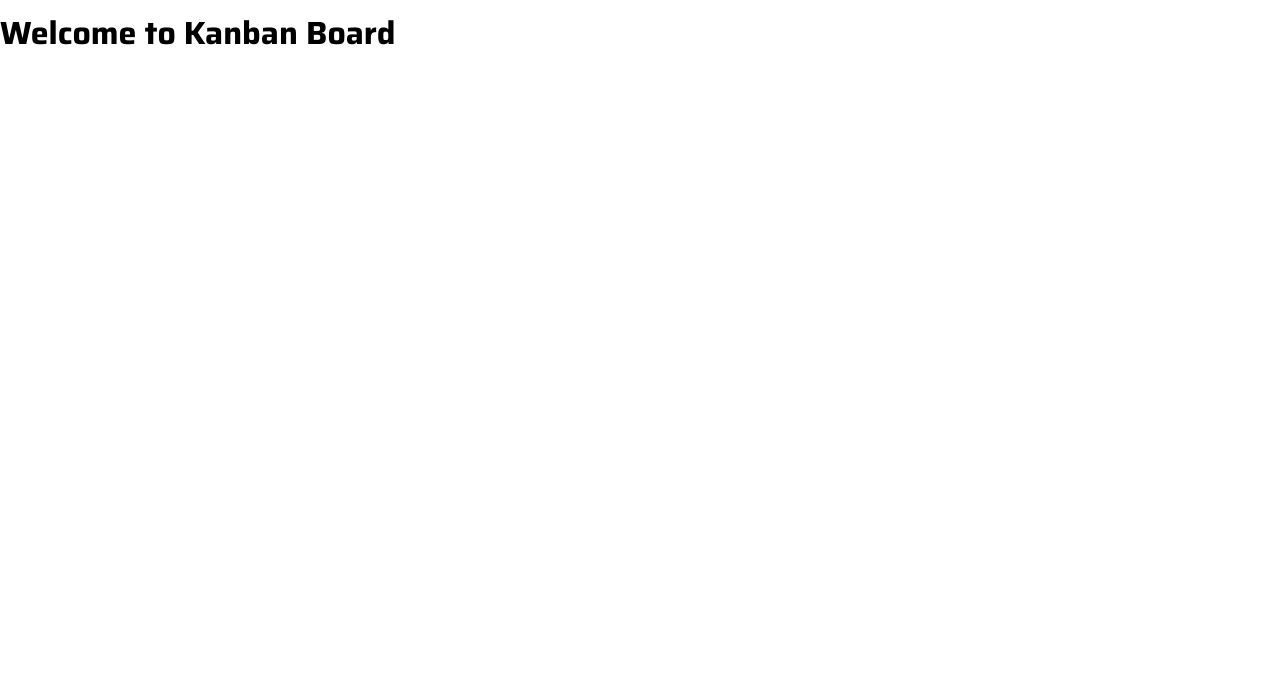
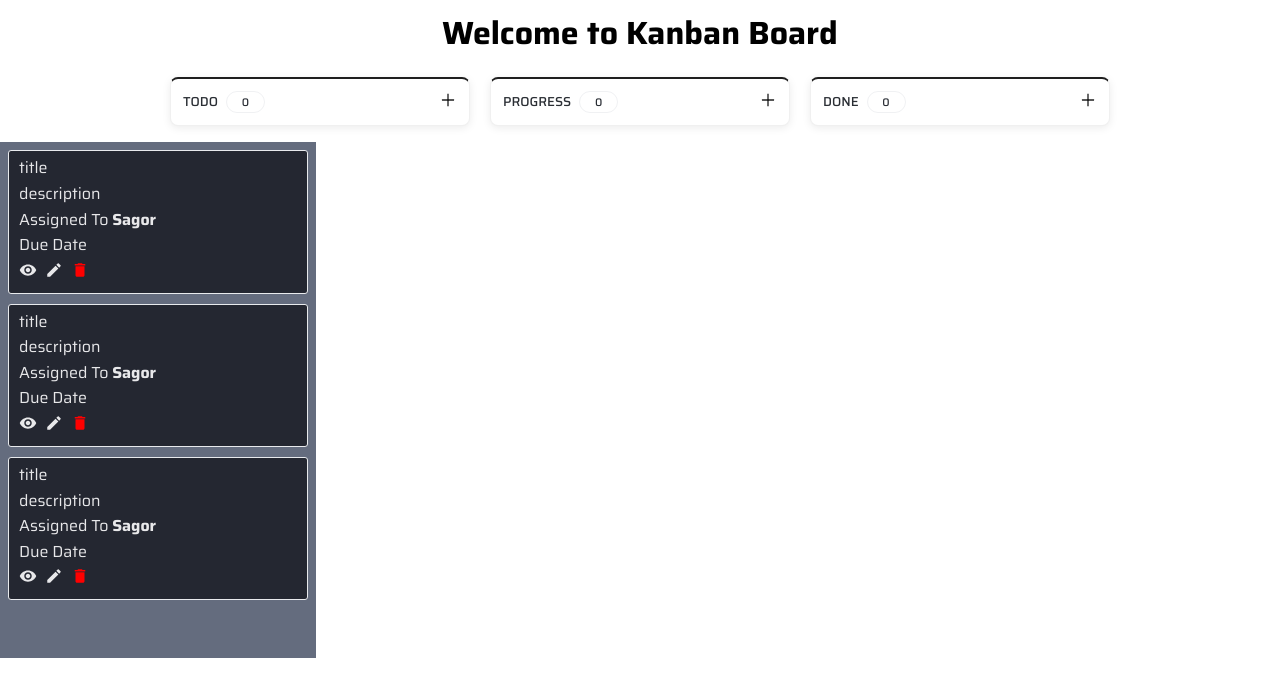
Before and after one commit to sagorpaul142/kanban_board, a React (Vite) app: page / in a window 1280 px wide. Shown: the top 696 px of the page. Built offline with nearby package versions, Linux system fonts and the light colour scheme.

Commit message:
ui design complete

```diff
--- a/src/App.jsx
+++ b/src/App.jsx
@@ -1,8 +1,11 @@
+import KanbanBoard from "./components/KanbanBoard/KanbanBoard.jsx";
+
 function App() {
 
     return (
         <div>
-            <h1>Welcome to Kanban Board</h1>
+            <h1 className={'text-center'}>Welcome to Kanban Board</h1>
+            <KanbanBoard/>
         </div>
     )
 }
--- /dev/null
+++ b/src/components/Header/Header.jsx
@@ -0,0 +1,22 @@
+import {Card} from "antd";
+import {AiOutlinePlus} from "react-icons/ai";
+import "./static/Header.css"
+
+function Header({title, numberOfTodo = 0}) {
+    return (
+        <Card className={"header"}>
+            <div className="header_section">
+                <div className={'title'}>
+                    {title}
+                    <span> {numberOfTodo} </span>
+                </div>
+                <AiOutlinePlus
+                    size={18}
+                    className={'cursor-pointer'}
+                />
+            </div>
+        </Card>
+    );
+}
+
+export default Header;
--- /dev/null
+++ b/src/components/Header/static/Header.css
@@ -0,0 +1,50 @@
+.header {
+    width: 300px;
+    padding: 12px;
+    border-top: 2px solid;
+    box-shadow: 0 calc(2 / 16 * 1rem) calc(8 / 16 * 1rem) rgba(0, 0, 0, .08);
+}
+
+.header .ant-card-body {
+    padding: 0 !important;
+    text-align: left;
+}
+
+.header_section {
+    display: flex;
+    justify-content: space-between;
+}
+
+
+.title {
+    white-space: nowrap;
+    overflow: hidden;
+    text-overflow: ellipsis;
+    font-size: 13px;
+    font-weight: 500;
+    line-height: 1.3;
+    color: rgb(42, 46, 52);
+    text-transform: uppercase;
+    display: flex;
+    align-items: center;
+    justify-content: space-between;
+    font-family: 'Saira', sans-serif;
+}
+
+.title span {
+    margin-left: 8px;
+    font-size: 11px;
+    font-weight: 500;
+    line-height: 1;
+    color: #292d34;
+    height: 20px;
+    border-radius: 20px;
+    display: flex;
+    align-items: center;
+    justify-content: center;
+    padding: 0 6px;
+    min-width: 25px;
+    background-color: transparent !important;
+    border: 1px solid rgb(240, 241, 243);
+    font-family: 'Saira', sans-serif;
+}
--- /dev/null
+++ b/src/components/KanbanBoard/KanbanBoard.jsx
@@ -0,0 +1,19 @@
+import React from 'react';
+import Header from "../Header/Header.jsx";
+import "./static/KanbanBoard.css"
+import TaskList from "../TaskList/TaskList.jsx";
+
+function KanbanBoard() {
+    return (
+        <div>
+            <div className="kanban_column">
+                <Header title={"Todo"} numberOfTodo={0}/>
+                <Header title={"Progress"} numberOfTodo={0}/>
+                <Header title={"Done"} numberOfTodo={0}/>
+            </div>
+            <TaskList/>
+        </div>
+    );
+}
+
+export default KanbanBoard;
--- /dev/null
+++ b/src/components/KanbanBoard/static/KanbanBoard.css
@@ -0,0 +1,7 @@
+.kanban_column {
+    display: flex;
+    justify-content: center;
+    grid-gap: 1.25rem;
+    align-items: center;
+    margin-top: 2rem;
+}
--- /dev/null
+++ b/src/components/Task/Task.jsx
@@ -0,0 +1,21 @@
+import {Space} from "antd";
+import {MdDelete, MdModeEditOutline, MdRemoveRedEye} from "react-icons/md";
+import "./static/Task.css"
+
+function Task({}) {
+    return (
+        <div className={'cursor-grab task_section'}>
+            <div className="task_title">title</div>
+            <div className="task_description">description</div>
+            <div className="assign_to">Assigned To <strong>Sagor</strong></div>
+            <div className="due_date">Due Date</div>
+            <Space className="w-100 justify-end">
+                <MdRemoveRedEye size={18} className={'cursor-pointer'}/>
+                <MdModeEditOutline size={18} className={'cursor-pointer'}/>
+                <MdDelete size={18} color={'red'} className={'cursor-pointer'}/>
+            </Space>
+        </div>
+    );
+}
+
+export default Task;
--- /dev/null
+++ b/src/components/Task/static/Task.css
@@ -0,0 +1,30 @@
+.task_section {
+    border: 1px solid rgb(232, 234, 237);
+    margin-bottom: 10px;
+    padding: 7px 10px;
+    min-width: 0;
+    flex-grow: 1;
+    background: #242731;
+    color: #E8E8EA;
+    border-radius: 3px;
+    outline: 2px solid transparent;
+}
+
+.task_box:last-child {
+    margin-bottom: 0;
+}
+
+.task_title, .assign_to, .task_description, .due_date {
+    font-family: 'Saira', sans-serif;
+    font-size: 16px;
+    font-weight: 400;
+    line-height: 1.2;
+    /*color: #000;*/
+    overflow-wrap: break-word;
+    word-wrap: break-word;
+    word-break: break-word;
+    hyphens: auto;
+}
+.task_description, .due_date{
+    margin: 0.4rem 0;
+}
--- /dev/null
+++ b/src/components/TaskList/TaskList.jsx
@@ -0,0 +1,15 @@
+import React from 'react';
+import Task from "../Task/Task.jsx";
+import "./static/TaskList.css"
+
+function TaskList() {
+    return (
+        <div className="mt-4 task_list_column">
+            <Task />
+            <Task />
+            <Task />
+        </div>
+    );
+}
+
+export default TaskList;
--- /dev/null
+++ b/src/components/TaskList/static/TaskList.css
@@ -0,0 +1,31 @@
+.task_list_column{
+    padding: 0.5rem;
+    max-width: 300px;
+    min-height: 31.25rem;
+    max-height: calc(100vh - 180px);
+    /*background: #16181d;*/
+    background: #646c7e;
+    overflow: hidden;
+}
+.task_list_column:hover{
+    overflow-y: scroll;
+}
+
+.task_list_column::-webkit-scrollbar {
+    width: 8px;
+}
+
+.task_list_column::-webkit-scrollbar-track {
+    /*background: transparent;*/
+    background: #f1f1f1;
+}
+
+.task_list_column::-webkit-scrollbar-thumb {
+    background: #999;
+    border: 2px solid transparent;
+    border-radius: 10px;
+}
+
+.task_list_column::-webkit-scrollbar-thumb:hover {
+    background: #099598;
+}
--- a/src/index.css
+++ b/src/index.css
@@ -1,4 +1,5 @@
 @import url('https://fonts.googleapis.com/css2?family=Saira:ital,wght@0,100;0,200;0,300;0,400;0,500;0,600;0,700;0,800;0,900;1,100;1,200;1,300;1,400;1,500;1,600;1,700;1,800;1,900&family=Urbanist:ital,wght@0,100;0,200;0,300;0,400;0,500;0,600;0,700;0,800;0,900;1,100;1,200;1,300;1,400;1,500;1,600;1,700;1,800;1,900&display=swap');
+
 :root {
     font-family: 'Saira', sans-serif;
     /*font-family: 'Urbanist', sans-serif;*/
@@ -16,4 +17,21 @@
 body {
     margin: 0;
     padding: 0;
+    font-family: 'Saira', sans-serif;
 }
+
+.text-center {
+    text-align: center;
+}
+
+.cursor-pointer {
+    cursor: pointer;
+}
+
+.cursor-grab {
+    cursor: grab;
+}
+
+.mt-4{
+    margin-top: 1rem;
+}
```
